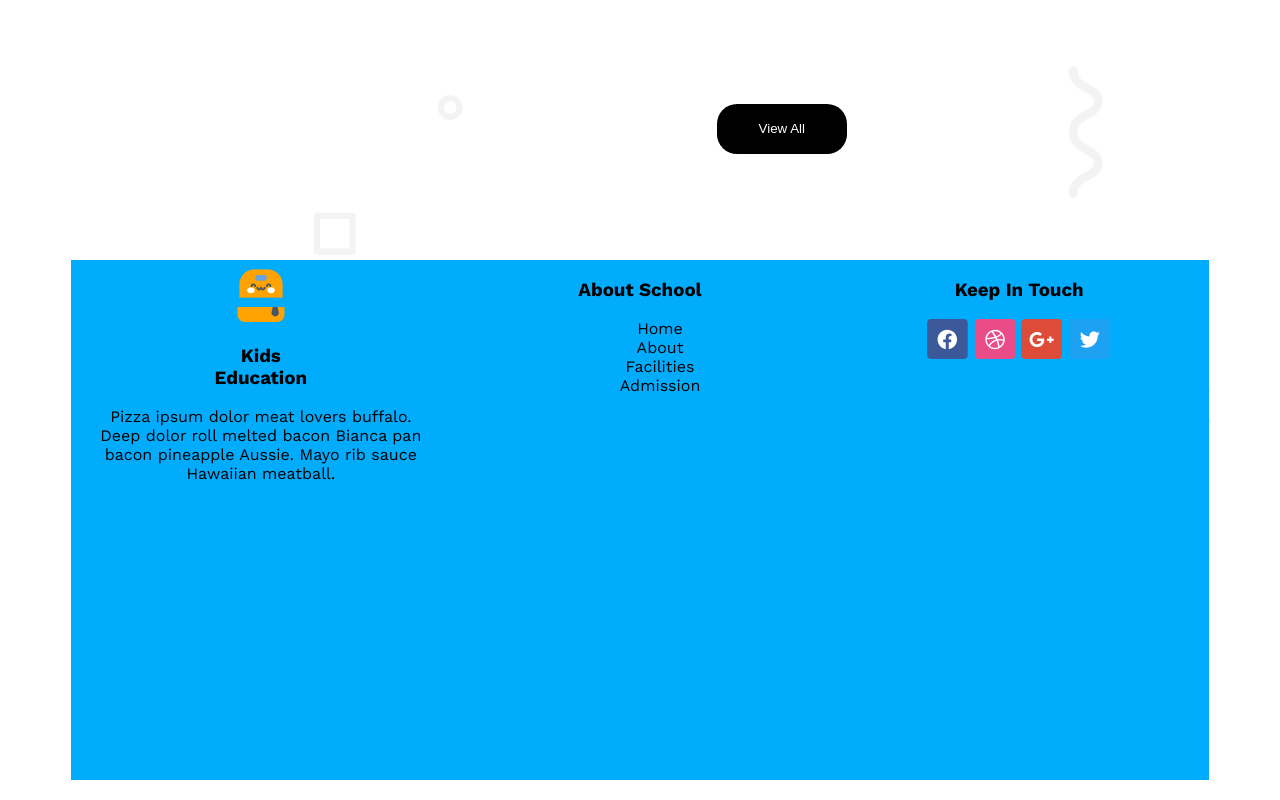
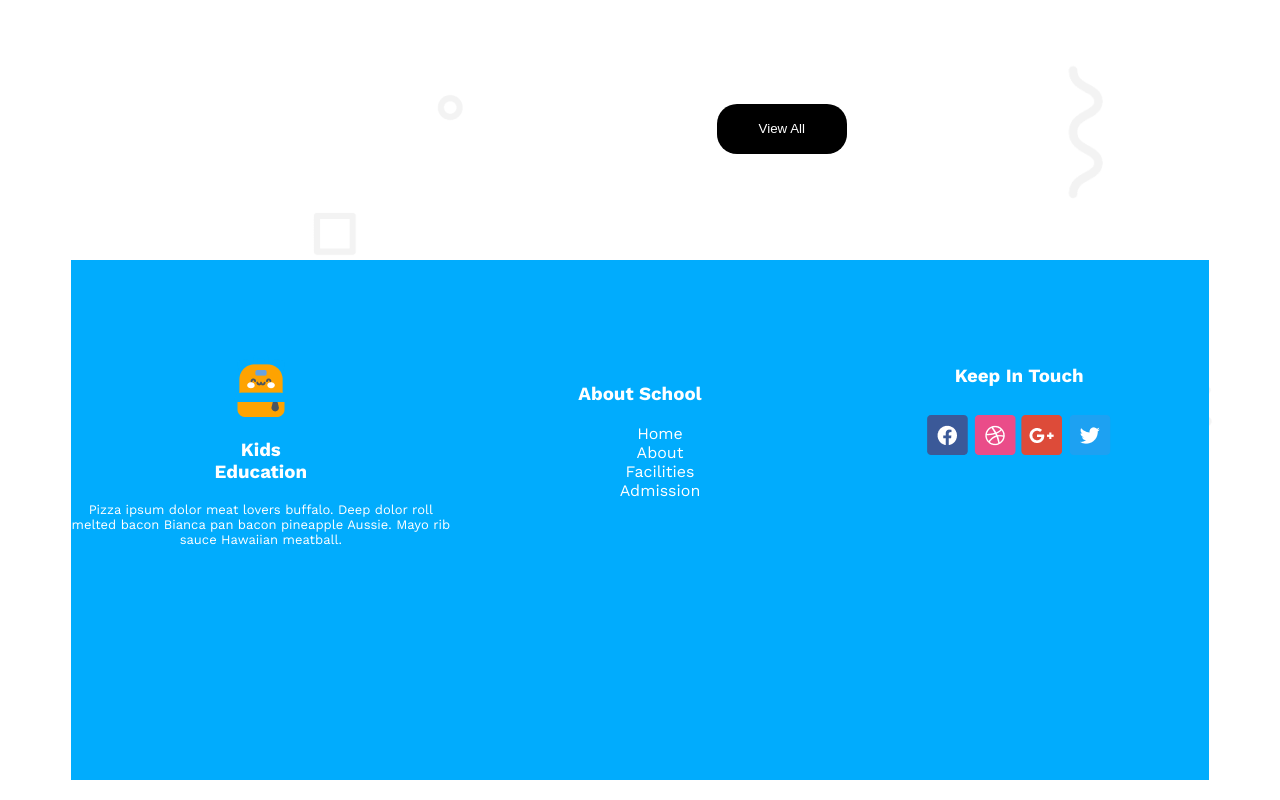
Before and after one commit to fahim4529/assainment-2, a plain HTML site: page index.html in a window 1280 px wide. Shown: the part 2657-3457 px from the top of the page. Drawn offline with nearby package versions, Linux system fonts and the light colour scheme.

Commit message:
add new one

```diff
--- a/css/style.css
+++ b/css/style.css
@@ -333,6 +333,26 @@ text-align:start;
 
 
 }
+.education{
+    color:white;
+    align-items: start;
+    margin-top: 25%;
+}
+.about-school{
+    color:white;
+    margin-top: 25%;
+    text-align: center;
+    padding:10px;
+}
+#farhan{
+    font-size:13px;
+}
+
+/* #kid-img{
+    width:82px;
+    height:81px;
+} */
+
 
 
 /* responsive main menu */
@@ -346,11 +366,26 @@ text-align:start;
     }
 }
  /* responsive main style */
-    @media screen and (max-width:576px) {
-        .main-parent,.child,.parent{
-display: grid;
-grid-template-columns:1fr;
-text-align: center;
+ @media screen and (max-width:576px) {
+    .our-story{
+        display:grid;
+        grid-template-columns: repeat(1,1fr);
+    }
+
+ }
+ @media screen and (max-width:576px) {
+    .main{
+        display: grid;
+        grid-template-columns: repeat(1,1fr);
+        text-align: center;
+        justify-content: center;
+    }
+ }
+    /* @media screen and (max-width:576px) {
+        .main-parent{
+       display: grid;
+       grid-template-columns:1fr;
+       text-align: center;
 
         }
-    }
+    } */
--- a/index.html
+++ b/index.html
@@ -152,13 +152,15 @@
  <section>
     <div class="kids">
      <div class="education">
-      <img src="assets/logo.png" alt="">
+      <div class="kid-kat">
+        <img id="kid-img" src="assets/logo.png" alt="">
       <h3>Kids <br>Education
     </h3>
-    <p>Pizza ipsum dolor meat lovers buffalo.<br> Deep dolor roll melted bacon Bianca pan<br> bacon pineapple Aussie. Mayo rib sauce<br> Hawaiian meatball.</p>
+      </div>
+    <p id="farhan">Pizza ipsum dolor meat lovers buffalo. Deep dolor roll melted bacon Bianca pan bacon pineapple Aussie. Mayo rib sauce Hawaiian meatball.</p>
      </div>
 
-     <div>
+     <div class="about-school">
    <h3>About School</h3>
    <ul>
     <li>Home</li>
@@ -169,7 +171,7 @@
      </div>
 
      <div>
-        <h3>Keep In Touch</h3>
+        <h3 class="about-school">Keep In Touch</h3>
         <img src="assets/fb.png" alt="">
         <img src="assets/dribble.png" alt="">
         <img src="assets/google+.png" alt="">
```
